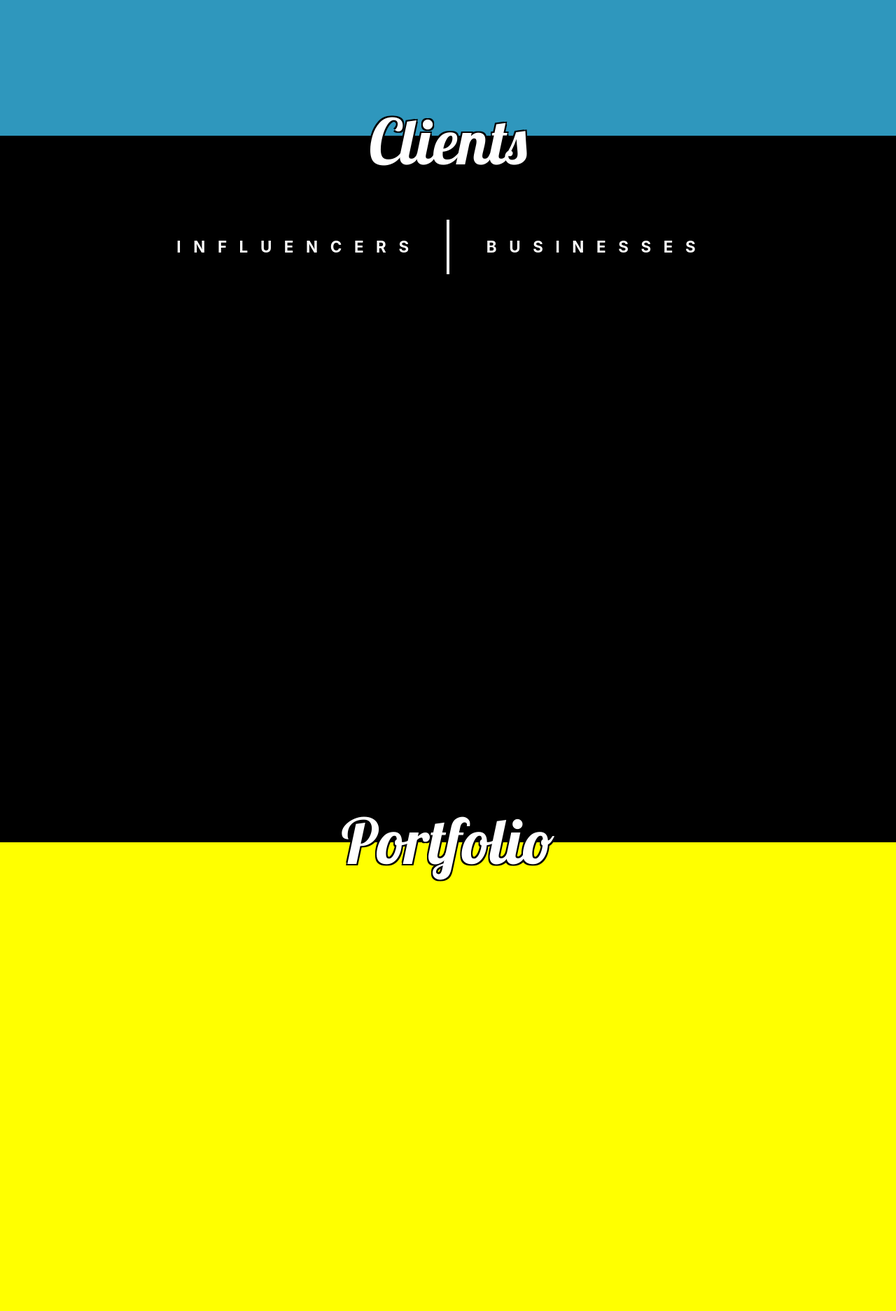
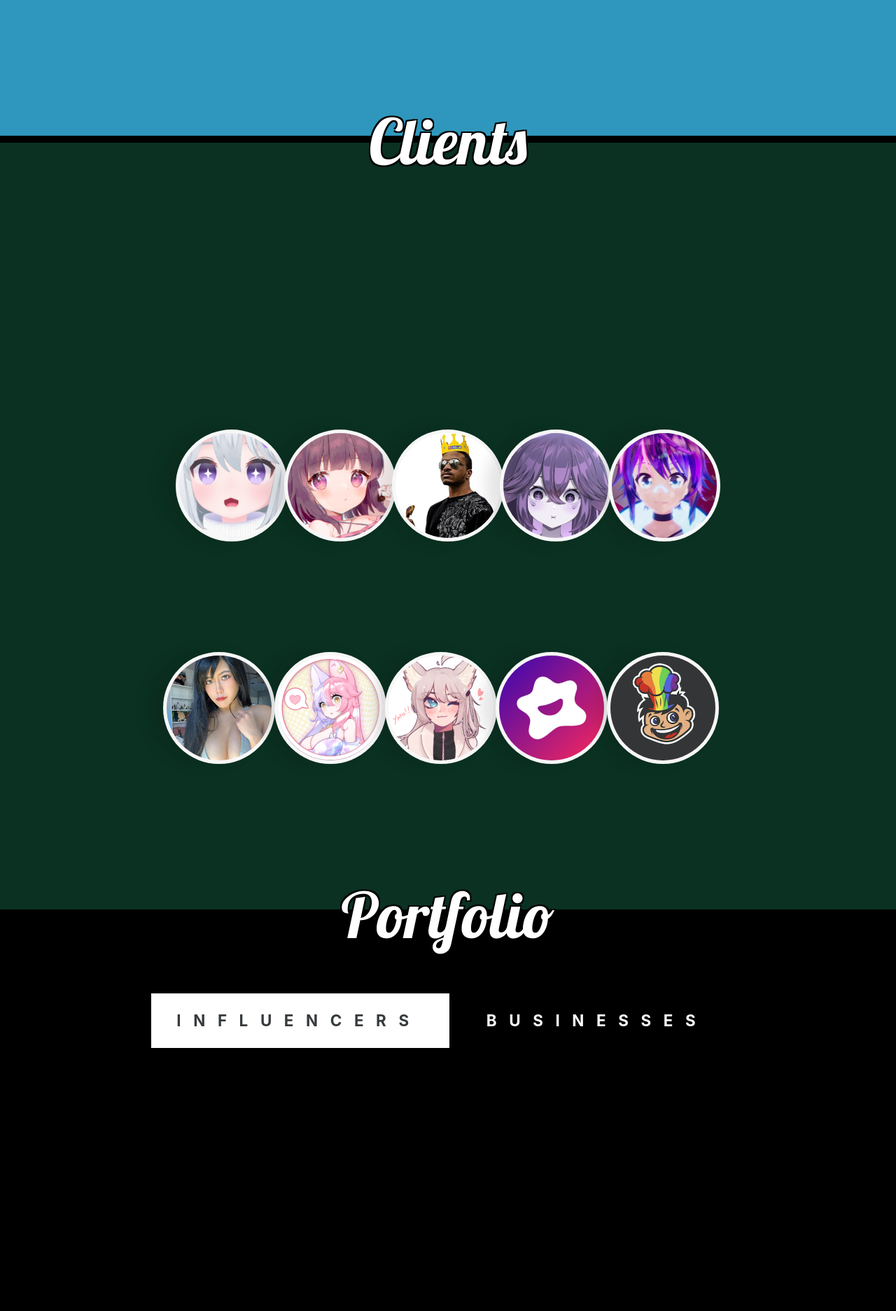
Before and after one commit to Mitchell-13/swiiika, a PHP site: page / in a window 1280 px wide. Shown: the part 1506-3380 px from the top of the page at 70% size. Run offline with PHP 8.4, Linux system fonts and the light colour scheme; some libraries are stand-ins or nearby versions.

Commit message:
added clients

```diff
--- /dev/null
+++ b/css/clients.css
@@ -0,0 +1,100 @@
+@media screen and (max-width: 760px) {
+    .profile img {
+
+        height: 10dvh !important;
+    }
+
+    .container {}
+}
+
+@media screen and (min-width: 760px) {
+
+    .team {
+        margin: 200px;
+    }
+}
+
+#clients {
+    margin: 0;
+    padding-top: 60;
+    padding-bottom: 60;
+    min-height: 100vh;
+    display: flex;
+    justify-content: center;
+    align-items: center;
+    height: fit-content;
+}
+
+.section-heading {
+    font-family: "Roboto Condensed", cursive;
+    text-align: center;
+    font-size: 64px;
+    color: #10996d;
+    margin: 0 0 70px;
+}
+
+.container {
+    display: flex;
+    justify-content: space-around;
+    width: 90%;
+    flex-wrap: wrap;
+    max-width: 1440px;
+    margin: 0 auto;
+}
+
+.profile {
+    position: relative;
+    transition: all 0.3s;
+    margin-top: 150px;
+}
+
+.profile:hover {
+    transform: translateY(25px);
+}
+
+.profile img {
+    height: 20dvh;
+    border-radius: 50%;
+    border: 5px solid #f7f7f7;
+    filter: drop-shadow(-20px 0 10px rgba(0, 0, 0, 0.1));
+    background-color: white;
+    cursor: pointer;
+}
+
+.profile:not(:first-child) img {
+    margin-left: -20px;
+}
+
+.profile .name {
+    position: absolute;
+    background-color: #10996d;
+    color: #fff;
+    font-family: "Bebas Neue", cursive;
+    padding: 15px 30px;
+    border-radius: 100px;
+    bottom: -80px;
+    left: 50%;
+    white-space: nowrap;
+    transform: translate(-50%, -50px);
+    letter-spacing: 1px;
+    font-size: 20px;
+    opacity: 0;
+    transition: all 0.3s;
+}
+
+.profile .name::before {
+    content: "";
+    position: absolute;
+    width: 15px;
+    height: 15px;
+    background-color: #10996d;
+    top: 0;
+    left: 50%;
+    transform: translate(-50%, -50%) rotate(45deg);
+}
+
+.profile img:hover+.name {
+    opacity: 1;
+    transform: translateX(-50%);
+    box-shadow: 0 10px 20px rgba(86, 86, 198, 0.3);
+}
--- a/css/styles.css
+++ b/css/styles.css
@@ -15,14 +15,17 @@ body {
     #name {
         width: 70%;
     }
-    #test{
+
+    #test {
         background-color: black;
         height: 100px;
         width: 100%;
     }
-    #logo.visible{
+
+    #logo.visible {
         opacity: 1 !important;
     }
+
     .border-text {
         color: white;
         font-size: 60px;
@@ -39,17 +42,17 @@ body {
         flex-wrap: wrap;
     }
 
-    #clients-buttons {
+    #portfolio-buttons {
         flex-wrap: wrap;
         height: fit-content;
     }
 
-    #clients-buttons div {
+    #portfolio-buttons div {
         text-align: center;
         transition-duration: 0.5s;
     }
 
-    #clients-buttons span {
+    #portfolio-buttons span {
         display: none;
     }
 
@@ -74,7 +77,8 @@ body {
         border-radius: 50px;
         height: fit-content;
     }
-    #about-content img{
+
+    #about-content img {
         height: 200px;
     }
 }
@@ -91,6 +95,7 @@ body {
         transition-duration: 0.5s;
         text-shadow: -2px -2px 0 #000, 2px -2px 0 #000, -2px 2px 0 #000, 2px 2px 0 #000;
     }
+
     #about-content {
         display: flex;
         align-self: center;
@@ -113,9 +118,29 @@ body {
         height: fit-content;
     }
 
-#clients-buttons div {
-    width: 422px;
-}
+    #portfolio-buttons div {
+        width: 422px;
+    }
+
+    #portfolio-buttons {
+        position: relative;
+        justify-self: center;
+        font-size: 40px;
+        transform: translate(0px, 70px);
+        color: rgb(126, 126, 126);
+        font-weight: bolder;
+        display: flex;
+        padding-top: 50px;
+    }
+
+
+    #portfolio-buttons span {
+        background-color: white;
+        color: white;
+        margin: 0;
+        width: 4px;
+        height: 78.39px;
+    }
 }
 
 .jarallax {
@@ -226,49 +251,21 @@ strong {
 }
 
 #clients {
-    height: 1000px;
-    background-color: black;
+    background-color: rgb(10, 49, 34);
     scroll-margin-top: 100px;
-}
-
-#clients.jarallax {
-    flex-direction: column;
-}
-
-#clients-buttons {
-    position: relative;
-    justify-self: center;
-    font-size: 40px;
-    transform: translate(0px, 70px);
-    color: rgb(126, 126, 126);
-    font-weight: bolder;
-    display: flex;
-    padding-top: 50px;
-}
-
-
-#clients-buttons span {
-    background-color: white;
-    color: white;
-    margin: 0;
-    width: 4px;
-    height: 78.39px;
-}
-
-.clients-text {
-    justify-self: center;
-    align-self: center;
-    font-family: "Black Han Sans", sans-serif;
-    color: white;
-    text-align: center;
-    transform: translate(0px, 300px);
 }
 
 #portfolio {
     height: 1000px;
-    background-color: yellow;
+    background-color: rgb(0, 0, 0);
     scroll-margin-top: 100px;
 }
+
+#portfolio.jarallax {
+    flex-direction: column;
+}
+
+
 
 #contact {
     height: 1000px;
@@ -279,6 +276,8 @@ strong {
 
 
 
+
+/* Styles for Influencers and Businesses buttons   */
 .btn {
     position: relative;
     text-align: center;
@@ -306,6 +305,10 @@ strong {
 .btn:hover {
     color: var(--def);
     transition-delay: .5s;
+}
+.selected{
+    color: var(--def);
+    background: var(--inv);
 }
 
 .btn:hover:before {
--- a/index.html
+++ b/index.html
@@ -8,10 +8,9 @@
     <link rel="shortcut icon" href="assets/images/favicon.png">
     <!-- Jarallax -->
     <link href="js/dist/jarallax.css" rel="stylesheet">
-
-    <script src="js/menu.js"></script>
     <link href="css/styles.css" rel="stylesheet">
     <link href="css/menu.css" rel="stylesheet">
+    <link href="css/clients.css" rel="stylesheet">
     <link rel="stylesheet" type="text/css" href="css/para.css">
     <script src="https://ajax.googleapis.com/ajax/libs/jquery/3.6.4/jquery.min.js"></script>
     <title>Swiiika</title>
@@ -48,18 +47,22 @@
 
             <img id="name" src="assets/images/Swiiika_website_header.png" alt="">
             <div id="socials">
-                <a href="https://discordapp.com/users/707445225559425096" target="_blank"><i class="fa-brands fa-discord"></i></a>
+                <a href="https://discordapp.com/users/707445225559425096" target="_blank"><i
+                        class="fa-brands fa-discord"></i></a>
                 <a href="https://twitter.com/Swiiika_" target="_blank"><i class="fa-brands fa-twitter"></i></a>
-                <a href="https://www.tiktok.com/@swiiika?lang=en" target="_blank"><i class="fa-brands fa-tiktok"></i></a>
+                <a href="https://www.tiktok.com/@swiiika?lang=en" target="_blank"><i
+                        class="fa-brands fa-tiktok"></i></a>
                 <a href="https://www.youtube.com/channel/UCmB_ZdiFYmJUy9vEsCv55mA" target="_blank"><i
                         class="fa-brands fa-youtube"></i></a>
                 <a href="https://www.twitch.tv/swiiika" target="_blank"><i class="fa-brands fa-twitch"></i></a>
             </div>
         </div>
     </div>
-    <a href="#about"><div class="border">
-        <div class="border-text">About</div>
-    </div></a>
+    <a href="#about">
+        <div class="border">
+            <div class="border-text">About</div>
+        </div>
+    </a>
     <div id="about">
         <div id="about-image" class="jarallax" data-jarallax data-jarallax-video="https://vimeo.com/825711115"></div>
         <div id="about-content">
@@ -72,30 +75,67 @@
             <div id="headshot"><img src="assets/images/placeholder.webp" height="300px"></div>
         </div>
     </div>
-    <a href="#clients"><div class="border">
-        <div class="border-text">Clients</div>
-    </div></a>
+    <a href="#clients">
+        <div class="border">
+            <div class="border-text">Clients</div>
+        </div>
+    </a>
     <div id="clients">
-        <div class="jarallax" data-jarallax data-jarallax-video="https://vimeo.com/826404982">
-            <div id="clients-buttons">
-                <div class="btn from-right" id="influencers">Influencers</div>
-                <span></span>
-                <div class="btn from-left" id="businesses">Businesses
+        <section class="team">
+            <h2 class="section-heading"></h2>
+            <div class="container">
+                <div class="profile">
+                    <img src="assets/images/clients/filian.png" alt="" /><span class="name">Filian</span>
+                </div>
+                <div class="profile">
+                    <img src="assets/images/clients/fallenshadow.png" alt="" /><span class="name">Fallen Shadow</span>
+                </div>
+                <div class="profile">
+                    <img src="assets/images/clients/lacari.png" alt="" /><span class="name">Lacari</span>
+                </div>
+                <div class="profile">
+                    <img src="assets/images/clients/Megalodon.png" alt="" /><span class="name">l0megalodon0l</span>
+                </div>
+                <div class="profile">
+                    <img src="assets/images/clients/projektmelody.png" alt="" /><span class="name">ProjektMelody</span>
+                </div>
+                <div class="profile">
+                    <img src="assets/images/clients/quqco.png" alt="" /><span class="name">Quqco</span>
+                </div>
+                <div class="profile">
+                    <img src="assets/images/clients/sprixer.png" alt="" /><span class="name">Sprixer</span>
+                </div>
+                <div class="profile">
+                    <img src="assets/images/clients/yatosuki.png" alt="" /><span class="name">Yatosuki</span>
+                </div>
+                <div class="profile">
+                    <img src="assets/images/clients/blerp.png" alt="" /><span class="name">blerp</span>
+                </div>
+                <div class="profile">
+                    <img src="assets/images/clients/stemheads.png" alt="" /><span class="name">Stem Heads</span>
                 </div>
             </div>
-
+        </section>
+    </div>
+    <a href="#portfolio">
+        <div class="border">
+            <div class="border-text">Portfolio</div>
         </div>
-
+    </a>
+    <div id="portfolio">
+        <div class="jarallax" data-jarallax data-jarallax-video="https://vimeo.com/826404982">
+            <div id="portfolio-buttons">
+                <div class="btn from-right selected" id="influencers">Influencers</div>
+                <span></span>
+                <div class="btn from-left" id="businesses">Businesses</div>
+            </div>
+        </div>
     </div>
-    <a href="#portfolio"><div class="border">
-        <div class="border-text">Portfolio</div>
-    </div></a>
-    <div id="portfolio">
-
-    </div>
-    <a href="#contact"><div class="border">
-        <div class="border-text">Contact</div>
-    </div></a>
+    <a href="#contact">
+        <div class="border">
+            <div class="border-text">Contact</div>
+        </div>
+    </a>
     <div id="contact">
 
     </div>
@@ -110,5 +150,7 @@
 <!-- <script src="https://unpkg.com/object-fit-images/dist/ofi.min.js"></script> -->
 <script src="js/dist/jarallax.js"></script>
 <script src="js/dist/jarallax-video.js"></script>
+<script src="js/menu.js"></script>
+
 <script src="js/dist/jarallax-element.js"></script>
 <script src="https://kit.fontawesome.com/e23773eba1.js" crossorigin="anonymous"></script>
--- a/js/menu.js
+++ b/js/menu.js
@@ -35,3 +35,30 @@ function menuOnClick() {
       stickyDiv.classList.add('visible');
     }
   });
+
+  document.addEventListener("DOMContentLoaded", function() {
+    // Get the businesses and influencers div elements by their IDs
+    const businessesDiv = document.getElementById("businesses");
+    const influencersDiv = document.getElementById("influencers");
+
+    // Define a function to toggle the "selected" class on a given element
+    function toggleSelectedClass(element) {
+      element.classList.toggle("selected");
+    }
+
+    // Add a click event listener to the businesses div
+    businessesDiv.addEventListener("click", function() {
+      if (!businessesDiv.classList.contains("selected")) {
+        toggleSelectedClass(businessesDiv);
+        toggleSelectedClass(influencersDiv);
+      }
+    });
+
+    // Add a click event listener to the influencers div
+    influencersDiv.addEventListener("click", function() {
+      if (!influencersDiv.classList.contains("selected")) {
+        toggleSelectedClass(influencersDiv);
+        toggleSelectedClass(businessesDiv);
+      }
+    });
+  });
```
Also changed, not shown: assets/images/clients/Megalodon.png (added), assets/images/clients/blerp.png (added), assets/images/clients/fallenshadow.png (added), assets/images/clients/filian.png (added), assets/images/clients/lacari.png (added), assets/images/clients/projektmelody.png (added), assets/images/clients/quqco.png (added), assets/images/clients/sprixer.png (added), assets/images/clients/stemheads.png (added), assets/images/clients/yatosuki.png (added).
